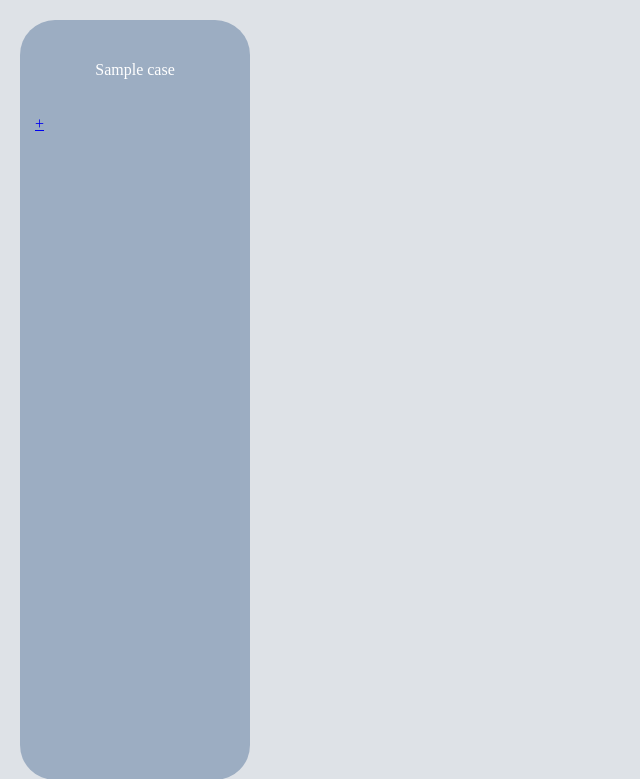
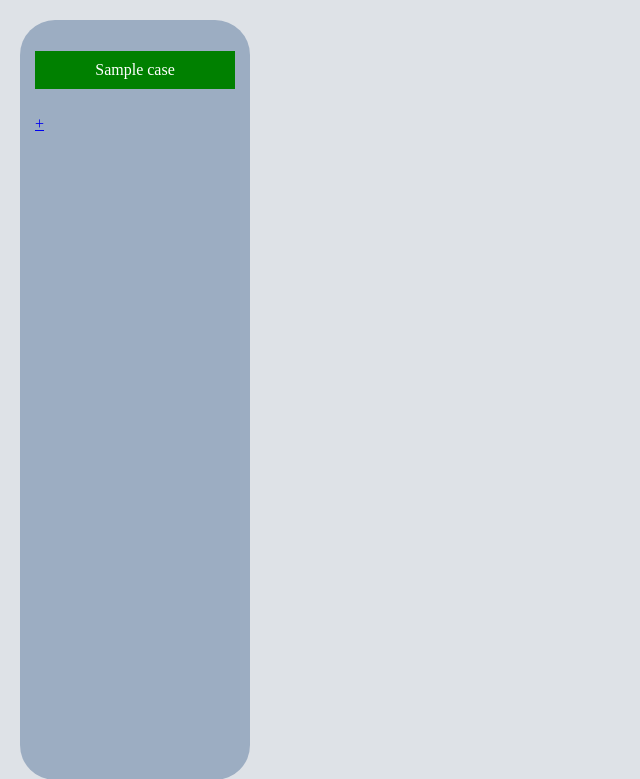
Before and after one commit to matthew-estes/caselawg, a Django app: page /cases/ in a window 1280 px wide. Shown: the top 779 px of the page, without its empty margins (0-640 px from the left). Run offline with Django 5.2, Linux system fonts and the light colour scheme; tables that the repository leaves empty hold one stand-in row (values such as "Sample post").

Commit message:
update background of case buttons based upon case status; use temp color for testing

```diff
--- a/main_app/static/css/base.css
+++ b/main_app/static/css/base.css
@@ -33,15 +33,28 @@ body {
     margin-bottom: 10px;
 }
 
-.sidebar ul li a {
+
+.case-button {
+    display: block;
+    padding: 10px;
+    border-radius: 15px;
+    text-align: center;
+    color: white;
     text-decoration: none;
-    color: white;
-    padding: 10px;
-    display: block;
-    text-align: center;
-    border-radius: 15px;
     font-weight: 300;
     white-space: nowrap;
     overflow: hidden;
     text-overflow: ellipsis;
-  }
+}
+
+.status-active {
+    background-color: green;
+}
+
+.status-inactive {
+    background-color: rgb(211, 214, 13);
+}
+
+.status-closed {
+    background-color: rgb(214, 23, 13);
+}
--- a/main_app/templates/base.html
+++ b/main_app/templates/base.html
@@ -30,12 +30,12 @@
         <ul>
           {% for case in cases %}
           <li class="{% if case.case_status == 'A' %}status-active{% elif case.case_status == 'I' %}status-inactive{% elif case.case_status == 'C' %}status-closed{% endif %}">
-            <a href="{% url 'case-detail' case.id %}" class="case-button">{{ case.name }}</a>
+            <a href="{% url 'case-detail' case.id %}" class="base-button case-button">{{ case.name }}</a>
           </li>
           {% endfor %}
         </ul>
         <div class="create-button-container">
-          <a href="{% url 'case-create' %}" class="create-button">+</a>
+          <a href="{% url 'case-create' %}" class="base-button create-button">+</a>
       </div>
       <div class="content">
         {% block content %}
```
